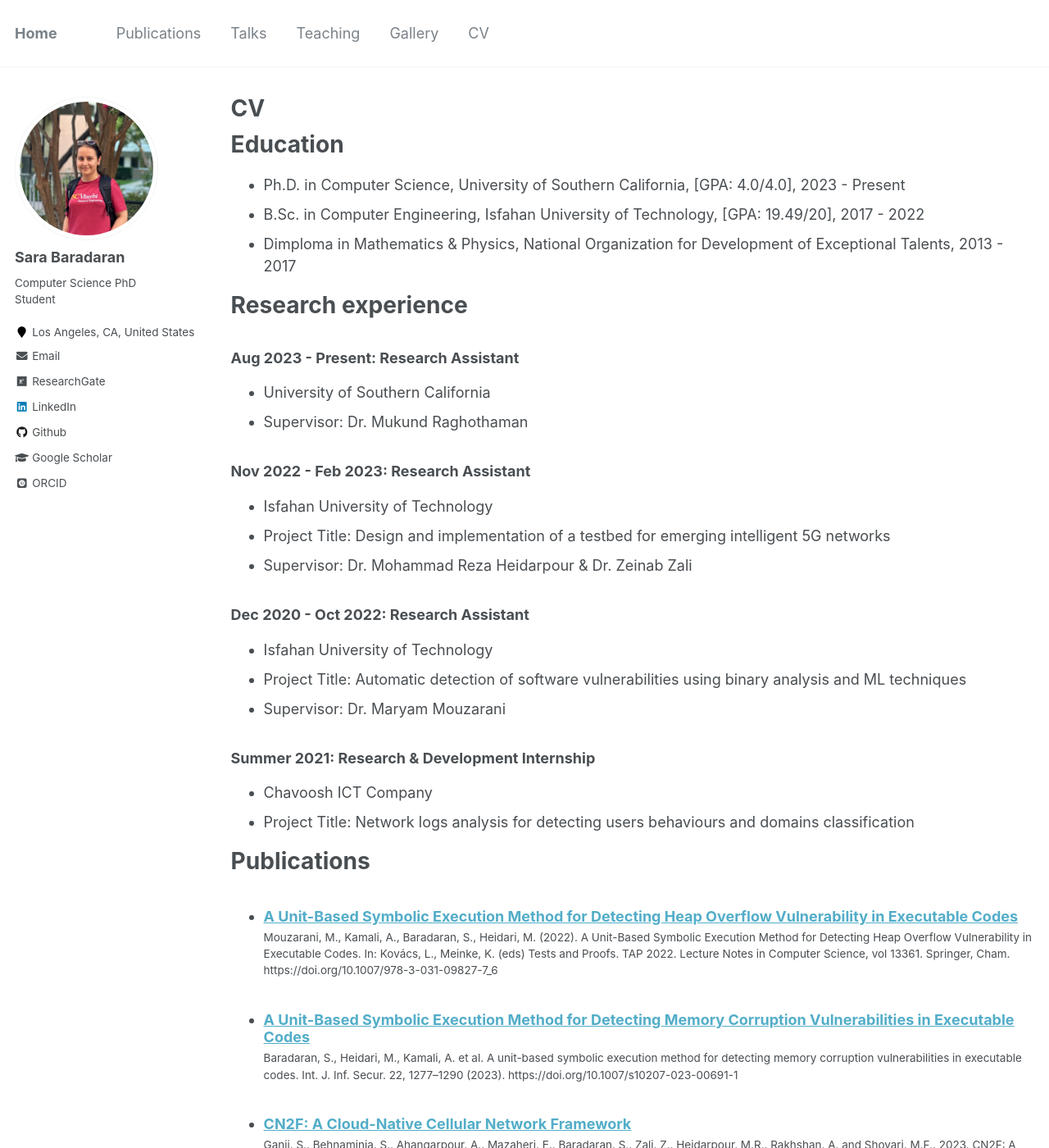
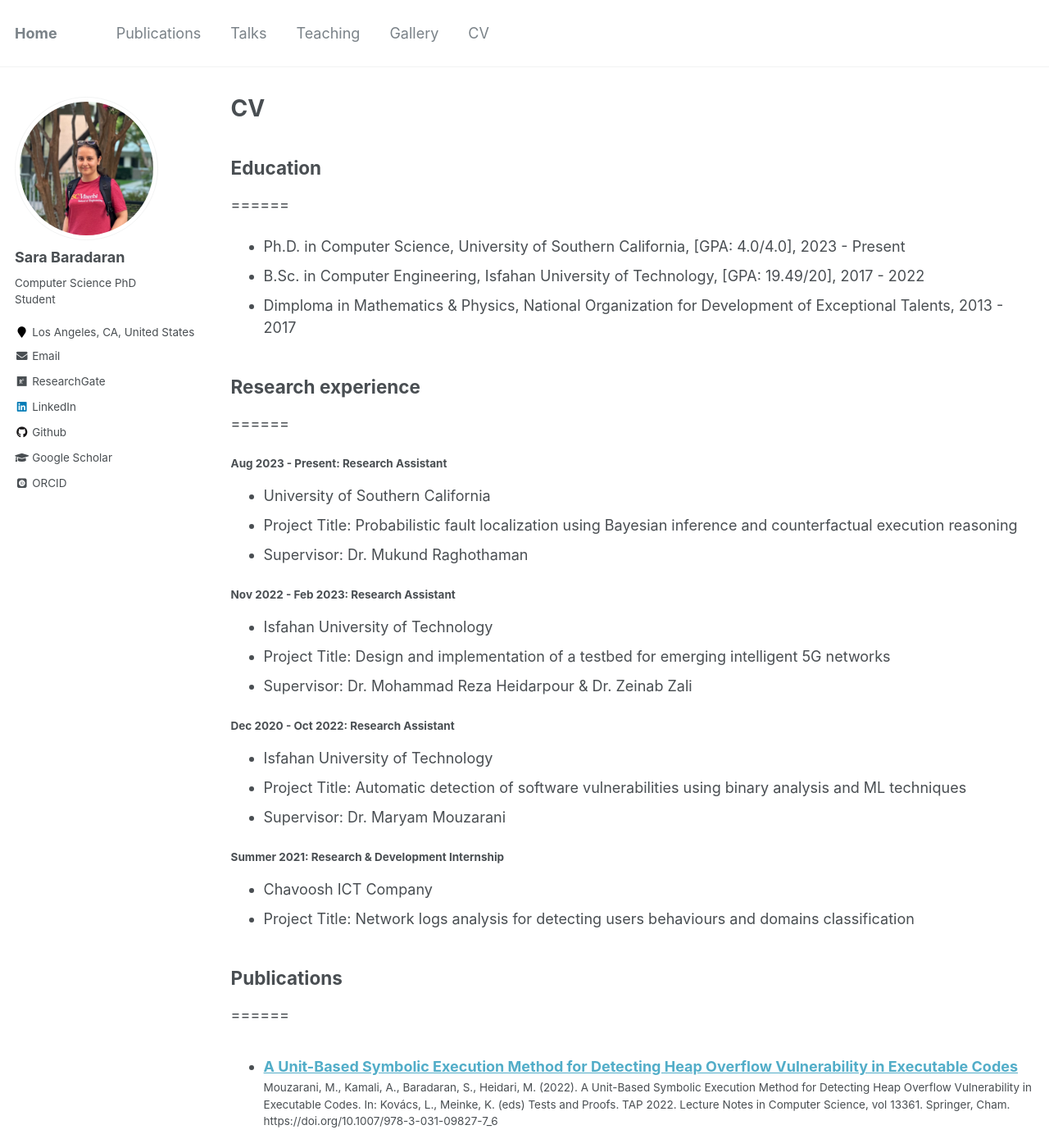
Before and after one commit to SaraBaradaran/SaraBaradaran.github.io, a Jekyll site: the page built from _pages/cv.md, in a window 1280 px wide and 1400 px high. Shown: the whole window at 82% size. Built offline with Jekyll 4.4.1, drawn with Linux system fonts in a browser that asks for light colours; some web fonts are replaced.

Commit message:
Update cv.md

```diff
--- a/_pages/cv.md
+++ b/_pages/cv.md
@@ -9,46 +9,46 @@ redirect_from:
 
 {% include base_path %}
 
-Education
+## Education
 ======
 * Ph.D. in Computer Science, University of Southern California, [GPA: 4.0/4.0], 2023 - Present
 * B.Sc. in Computer Engineering, Isfahan University of Technology, [GPA: 19.49/20], 2017 - 2022
 * Dimploma in Mathematics & Physics, National Organization for Development of Exceptional Talents, 2013 - 2017
 
-Research experience
+## Research experience
 ======
-### Aug 2023 - Present: Research Assistant
+#### Aug 2023 - Present: Research Assistant
   * University of Southern California
+  * Project Title: Probabilistic fault localization using Bayesian inference and counterfactual execution reasoning
   * Supervisor: Dr. Mukund Raghothaman
 
-### Nov 2022 - Feb 2023: Research Assistant
+#### Nov 2022 - Feb 2023: Research Assistant
   * Isfahan University of Technology
   * Project Title: Design and implementation of a testbed for emerging intelligent 5G networks
   * Supervisor: Dr. Mohammad Reza Heidarpour & Dr. Zeinab Zali
 
-### Dec 2020 - Oct 2022: Research Assistant
+#### Dec 2020 - Oct 2022: Research Assistant
   * Isfahan University of Technology
   * Project Title: Automatic detection of software vulnerabilities using binary analysis and ML techniques
   * Supervisor: Dr. Maryam Mouzarani
 
-### Summer 2021: Research & Development Internship
+#### Summer 2021: Research & Development Internship
   * Chavoosh ICT Company
   * Project Title: Network logs analysis for detecting users behaviours and domains classification
 
-Publications
+## Publications
 ======
   <ul>{% for post in site.publications %}
     {% include archive-single-cv.html %}
   {% endfor %}</ul>
 
-Teaching experience
+## Teaching experience
 ======
-
-### University of Southern California
+#### University of Southern California
   * Introduction to Operating Systems, Spring 2025
   * Security Systems, Fall 2024
 
-### Isfahan University of Technology
+#### Isfahan University of Technology
   * Advanced Programming Lab, Spring 2023
   * Operating System Lab, Fall 2021, Fall 2022
   * Fundamentals of Computer Security, Spring 2021
@@ -57,7 +57,7 @@ Teaching experience
   * Discrete Mathematical Structures, Spring 2019
   * C Programming Lab, Fall 2018, Spring 2019
 
-Skills
+## Skills
 ======
 * Operating Systems: Linux, Windows
 * Programming Languages: Python, C/C++, Java, JavaScript, MATLAB, MIPS/x86/AVR Assembly
```
